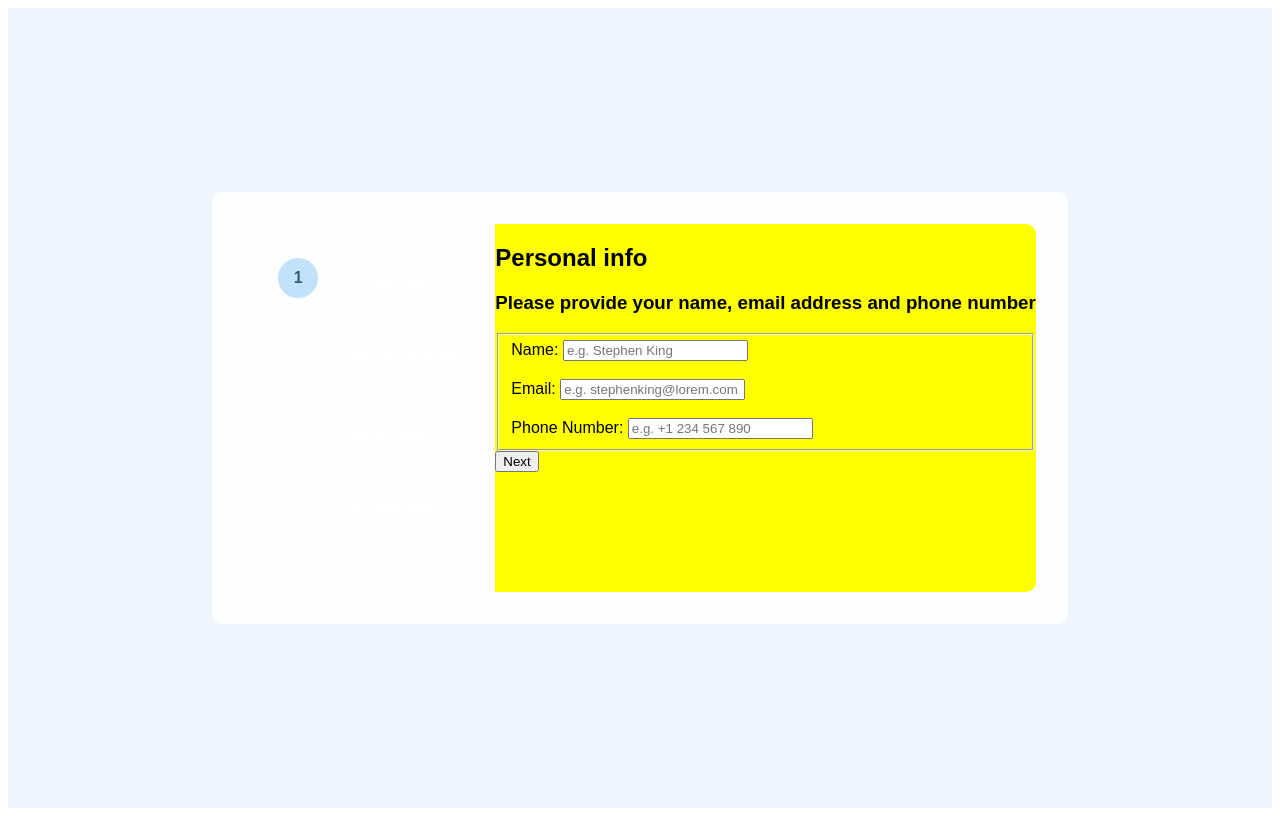
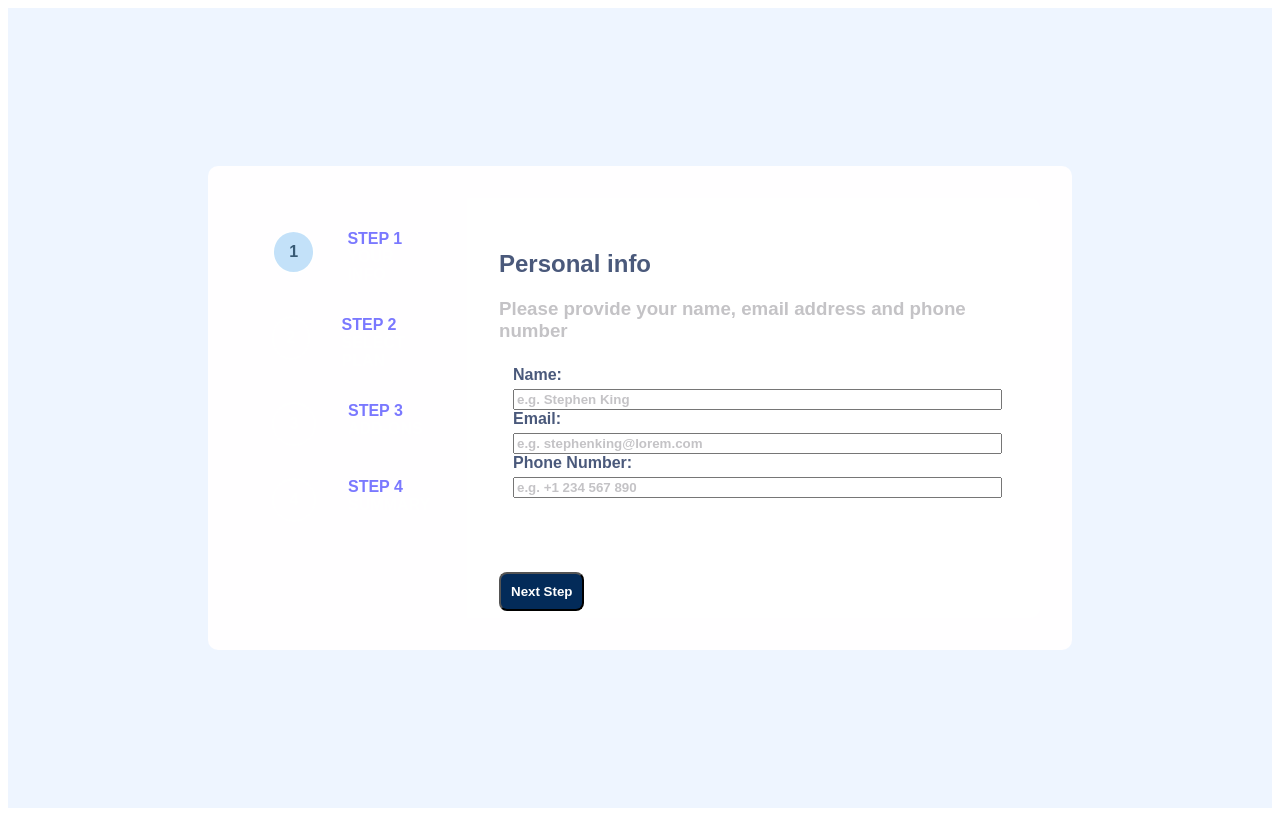
Before and after one commit to winterbarry/multi-form, a website built with webpack: page src/template.html in a window 1280 px wide. Built offline with nearby package versions, Linux system fonts and the light colour scheme; files whose address does not match are found by name.

Commit message:
added additonal styles for step 1

```diff
--- a/src/style.css
+++ b/src/style.css
@@ -1,3 +1,5 @@
+/* BODY */
+
 * {
   font-family: "Ubuntu", sans-serif;
 }
@@ -18,7 +20,11 @@
 
 .layout {
   display: flex;
+  width: 800px;
+  height: 420px;
 }
+
+/* SIDE BAR */
 
 .sidebar {
   background-image: url(multi-step-form-main/assets/images/bg-sidebar-desktop.svg);
@@ -29,6 +35,8 @@
   border-top-left-radius: 10px;
   border-bottom-left-radius: 10px;
   padding: 2rem;
+  width: 165px;
+  height: 355px;
 }
 
 .number {
@@ -58,6 +66,11 @@
   flex-direction: column;
 }
 
+.step-title {
+  color: #7a78ff;
+  font-weight: bold;
+}
+
 .step-subtitle {
   font-weight: bolder;
 }
@@ -68,19 +81,81 @@
   margin-bottom: 2rem;
 }
 
+/* MAIN BAR */
+
 .main {
-  background-color: yellow;
+  background-color: white;
   border-top-right-radius: 10px;
   border-bottom-right-radius: 10px;
+  width: 580px;
+  height: 420px;
+
+  display: flex;
+  flex-direction: column;
+  justify-content: space-between;
 }
 
-.navigation {
-  background-color: purple;
+.form-content {
+  padding: 2rem;
+}
+
+fieldset {
+  border: none;
+}
+
+form[data-step="1"] label {
+  display: block;
+  margin-bottom: 5px;
+}
+
+form[data-step="1"] input {
+  display: block;
+  width: 100%;
+}
+
+label {
+  display: flex;
+}
+
+.error {
+  color: red;
+}
+
+nav {
+  display: flex;
+  justify-content: space-between;
+  padding: 2rem;
+}
+
+h1 {
+  color: #4a597b;
+}
+
+h3 {
+  color: #c4c3c6;
+}
+
+label {
+  color: #4a597b;
+  font-weight: bold;
+}
+
+input::placeholder {
+  color: #c4c3c6;
+  font-weight: bold;
+}
+
+button {
+  color: white;
+  background-color: #032b59;
+  font-weight: bold;
+  padding: 10px;
+  border-radius: 8px;
 }
 
 /* mobile styles */
 
-@media (max-width: 768px) {
+/* @media (max-width: 768px) {
   .background {
     position: relative;
   }
@@ -116,4 +191,4 @@
     left: 50%;
     transform: translate(-50%, -50%);
   }
-}
+} */
--- a/src/template.html
+++ b/src/template.html
@@ -53,25 +53,30 @@
                   Please provide your name, email address and phone number
                 </h3>
                 <fieldset>
-                  <label for="name">Name:</label>
+                  <label for="name">
+                    Name:
+                    <span class="error" id="name-error"></span>
+                  </label>
                   <input
                     id="name"
                     type="text"
                     placeholder="e.g. Stephen King"
                   />
 
-                  <br /><br />
-
-                  <label for="email">Email:</label>
+                  <label for="email">
+                    Email:
+                    <span class="error" id="email-error"></span>
+                  </label>
                   <input
                     id="email"
                     type="email"
                     placeholder="e.g. stephenking@lorem.com"
                   />
 
-                  <br /><br />
-
-                  <label for="phone">Phone Number:</label>
+                  <label for="phone">
+                    Phone Number:
+                    <span class="error" id="phone-error"></span>
+                  </label>
                   <input
                     id="phone"
                     type="tel"
@@ -252,21 +257,21 @@
             </section>
 
             <nav data-step="1">
-              <button data-action="next">Next</button>
+              <button data-action="next">Next Step</button>
             </nav>
 
             <nav data-step="2">
-              <button data-action="back">Back</button>
-              <button data-action="next">Next</button>
+              <button data-action="back">Go Back</button>
+              <button data-action="next">Next Step</button>
             </nav>
 
             <nav data-step="3">
-              <button data-action="back">Back</button>
-              <button data-action="next">Next</button>
+              <button data-action="back">Go Back</button>
+              <button data-action="next">Next Step</button>
             </nav>
 
             <nav data-step="4">
-              <button data-action="back">Back</button>
+              <button data-action="back">Go Back</button>
               <button data-action="submit">Confirm</button>
             </nav>
           </main>
--- a/src/validation.js
+++ b/src/validation.js
@@ -30,31 +30,44 @@ function validateStep1() {
   const phoneRegex = /^[0-9+\s]+$/;
   const emailRegex = /^[^\s@]+@[^\s@]+\.[^\s@]+$/;
 
+  // get error elements
+  const nameError = document.querySelector("#name-error");
+  const emailError = document.querySelector("#email-error");
+  const phoneError = document.querySelector("#phone-error");
+
+  // clear previous errors
+  nameError.textContent = "";
+  emailError.textContent = "";
+  phoneError.textContent = "";
+
+  let isValid = true;
+
   // field validations
-
   if (!name) {
-    return alert("This field is required");
-  }
-
-  if (!nameRegex.test(name)) {
-    return alert("Name must contain only letters");
+    nameError.textContent = "This field is equired";
+    isValid = false;
+  } else if (!nameRegex.test(name)) {
+    nameError.textContent = "Letters only";
+    isValid = false;
   }
 
   if (!email) {
-    return alert("This field is required");
-  }
-
-  if (!emailRegex.test(email)) {
-    return alert("Please enter a valid email address");
+    emailError.textContent = "This field is equired";
+    isValid = false;
+  } else if (!emailRegex.test(email)) {
+    emailError.textContent = "Invalid email";
+    isValid = false;
   }
 
   if (!phone) {
-    return alert("This field is required");
+    phoneError.textContent = "This field is equired";
+    isValid = false;
+  } else if (!phoneRegex.test(phone)) {
+    phoneError.textContent = "Numbers only";
+    isValid = false;
   }
 
-  if (!phoneRegex.test(phone)) {
-    return alert("Phone must contain only numbers");
-  }
+  if (!isValid) return false;
 
   // export key-value pair as argument for storage
   setStepData("step1", { name, email, phone });
```
